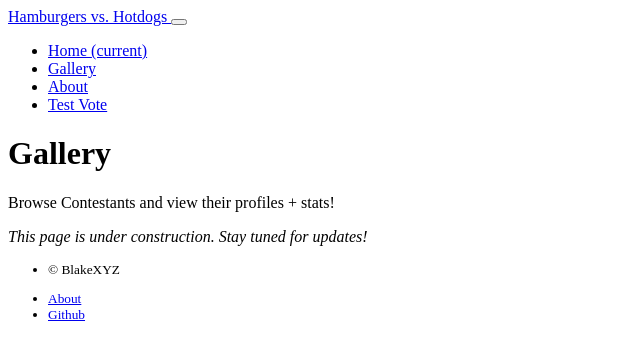
After one commit to BlakeXYZ/webapp-hamburgers-vs-hotdogs, a Flask app: template webapp_hamburg_vs_hotdog/templates/public/gallery.html in a window 1280 px wide. The commit adds this page. Shown: the top 360 px of the page, without its empty margins (0-640 px from the left). Run offline with Flask 3, Linux system fonts and the light colour scheme; the template is opened without the code that fills it, so the values that code supplies are empty; parts of the project's set-up code (start-up, migrations or seed data) failed here and were passed over.

Commit message:
add gallery html + refine darkmode + hover cards [deploy]

```diff
--- a/webapp_hamburg_vs_hotdog/public/views.py
+++ b/webapp_hamburg_vs_hotdog/public/views.py
@@ -41,6 +41,14 @@ def home():
     # Build a dict of matchup stats for all matchups
     matchup_stats = {m.id: get_matchup_stats(m) for m in matchups}
     return render_template("public/home.html", contestants=contestants, matchups=matchups, matchup_stats=matchup_stats)
+
+
+@blueprint.route("/gallery/")
+def gallery():
+    """Gallery page."""
+    return render_template("public/gallery.html")
+
+
 
 @blueprint.route("/logout/")
 @login_required
--- a/webapp_hamburg_vs_hotdog/templates/nav.html
+++ b/webapp_hamburg_vs_hotdog/templates/nav.html
@@ -17,6 +17,9 @@
         </a>
       </li>
       <li class="nav-item">
+        <a class="nav-link" href="{{ url_for('public.gallery') }}">Gallery</a>
+      </li>
+      <li class="nav-item">
         <a class="nav-link" href="{{ url_for('public.about') }}">About</a>
       </li>
       <li class="nav-item">
--- /dev/null
+++ b/webapp_hamburg_vs_hotdog/templates/public/gallery.html
@@ -0,0 +1,18 @@
+{% extends "layout.html" %}
+
+{% block content %}
+<div class="container">
+    <h1 class="mt-5">Gallery</h1>
+    <div class="row">
+      <p class="lead">Browse Contestants and view their profiles + stats!</p>
+    </div>
+    <div class="row">
+        <div class="col-md-12 text-center">
+            <i class="fa-solid fa-person-digging fa-8x"></i>
+            <p class="lead"><em>This page is under construction. Stay tuned for updates!</em></p>
+        </div>
+    </div>
+
+
+</div>
+{% endblock %}
```
Also changed, not shown: assets/css/vote.css (+12 -6 lines).
